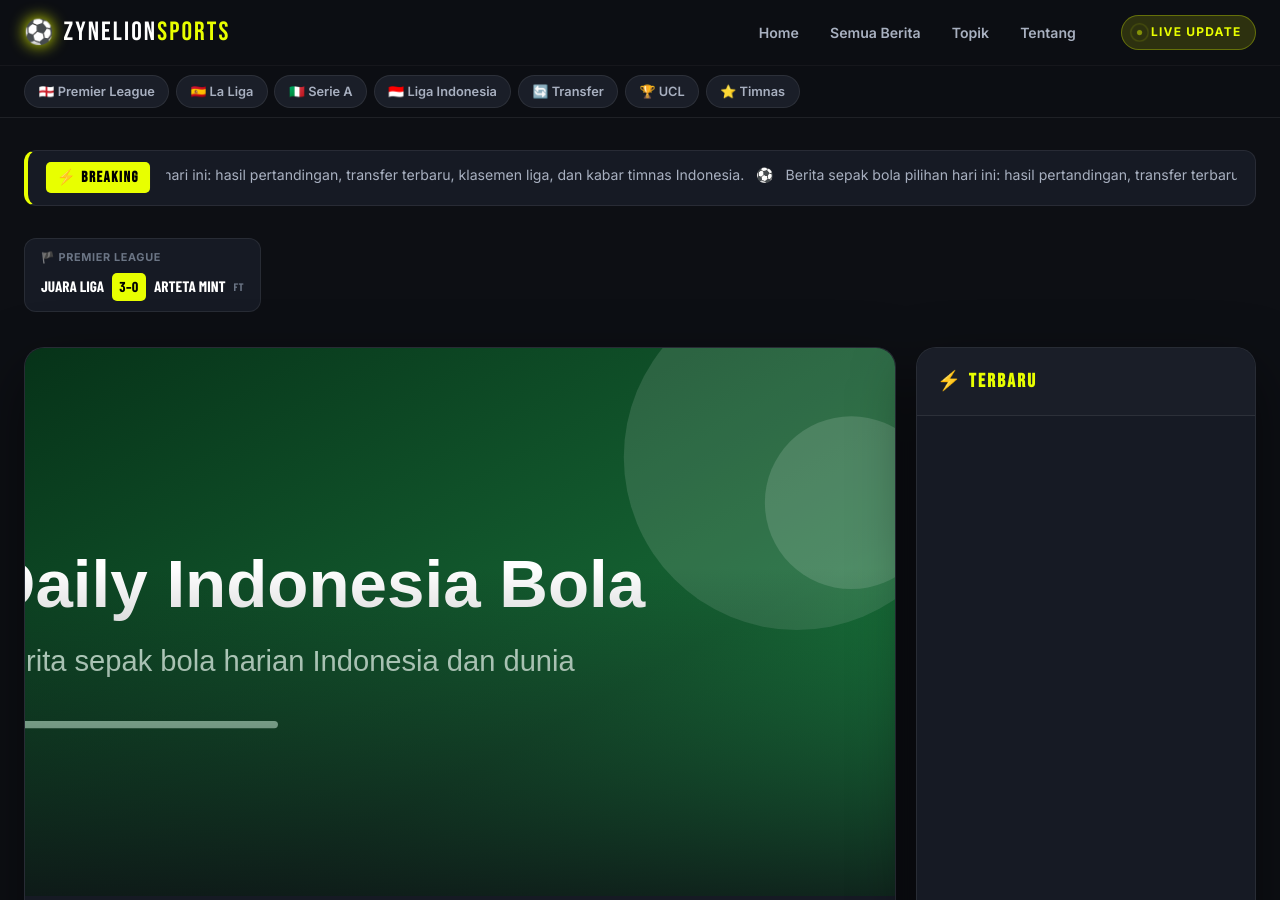
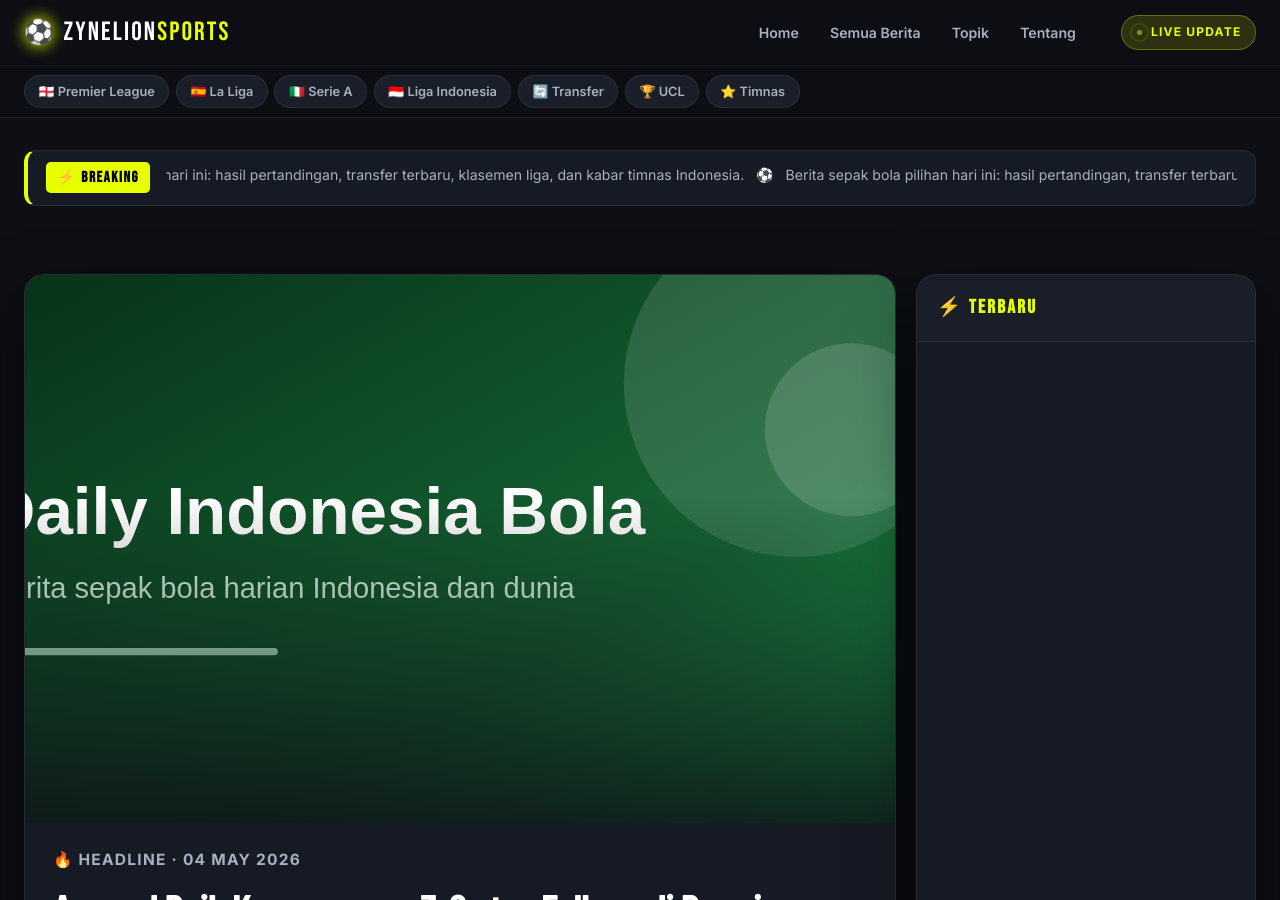
Before and after one commit to vwebe/daily-indonesia, a Jekyll site: the page built from index.html, in a window 1280 px wide and 900 px high. Built offline with Jekyll 4.4.1, drawn with Linux system fonts in a browser that asks for light colours; some web fonts are replaced.

Commit message:
Add files via upload

```diff
--- a/_includes/scores.html
+++ b/_includes/scores.html
@@ -1,9 +1,9 @@
-<!-- Scores Strip — pulled from post front matter (no API needed) -->
-{% assign shown_scores = 0 %}
+<!-- Scores Strip — pulled only from verified score front matter generated from source text -->
+<div class="score-strip" id="scoreStrip">
+  {% assign shown_scores = 0 %}
 
-<div class="score-strip" id="scoreStrip">
-  {% for post in site.posts limit: 30 %}
-    {% if shown_scores < 10 and post.home_team and post.away_team and post.home_score != nil and post.away_score != nil %}
+  {% for post in site.posts limit: 60 %}
+    {% if shown_scores < 10 and post.score_verified == true and post.home_team and post.away_team and post.home_score != nil and post.away_score != nil %}
       {% assign status = post.match_status | default: "FT" | upcase %}
       {% assign is_live = false %}
       {% if status == "LIVE" or status == "HT" or status contains "'" %}
```
